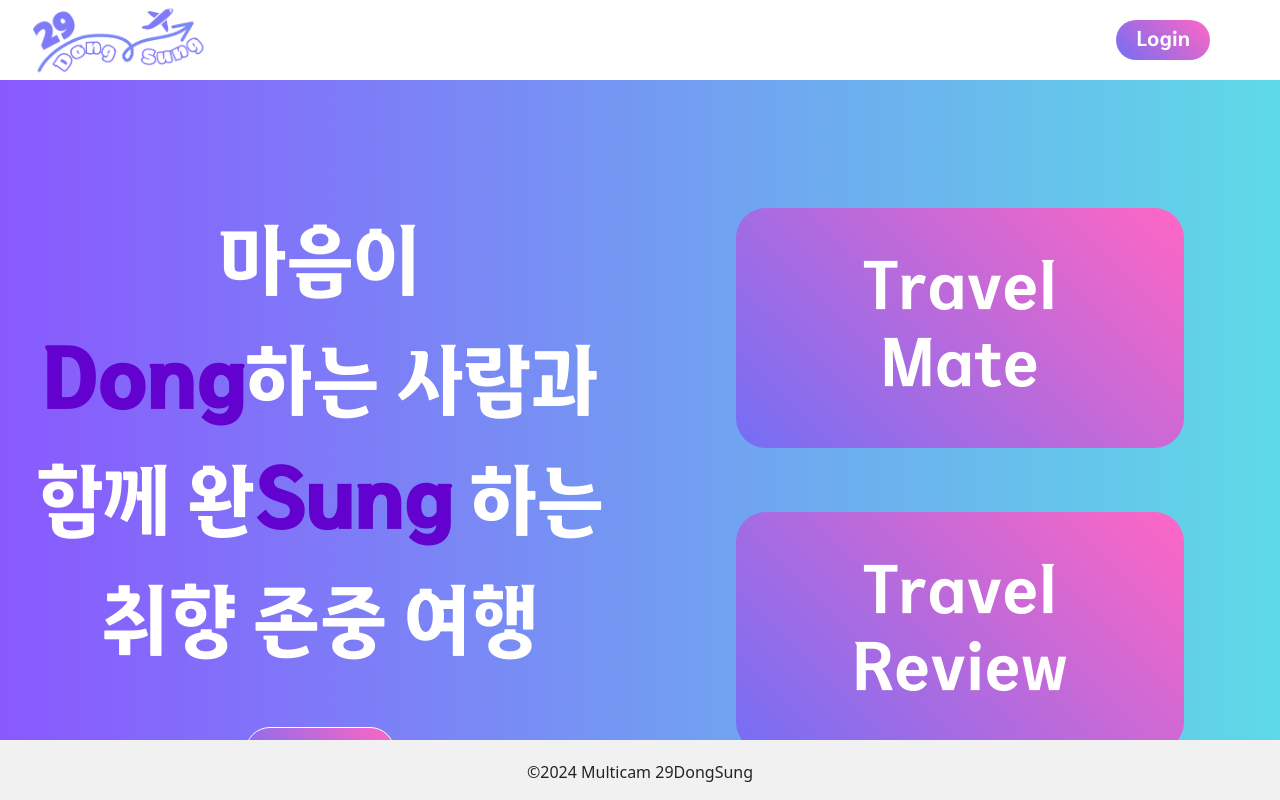
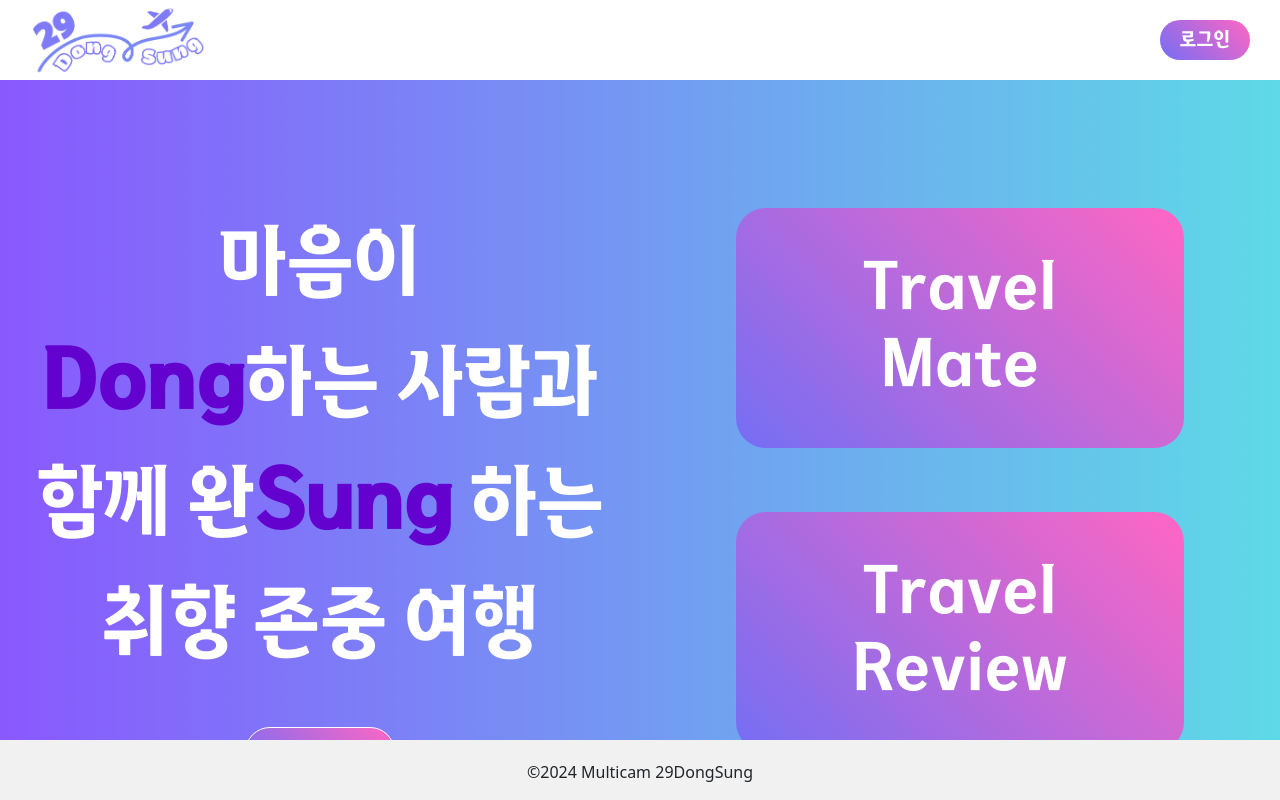
Before and after one commit to Coscle/LeeGuDongSung, a React (Create React App) app: page / in a window 1280 px wide. Shown: the top 800 px of the page. Built offline with nearby package versions, Linux system fonts and the light colour scheme.

Commit message:
change login logout

```diff
--- a/src/components/Header.js
+++ b/src/components/Header.js
@@ -1,15 +1,55 @@
+import React, { useState } from 'react';
+import { Link, useLocation } from 'react-router-dom';
 import hifive from '../images/hifive.png';
 import './header.css';
 import '../fonts/fonts.css';
-import { Link } from 'react-router-dom';
-import Main from './main/Main.js';
 
+export default function Header() {
+  const [isLoggedIn, setIsLoggedIn] = useState(false);
+  const location = useLocation();
 
-export default function App() {
+  // 로그인 버튼 클릭 시 로그인 상태 변경
+  const handleLogin = () => {
+    setIsLoggedIn(true);
+  };
+
+  // 로그아웃 버튼 클릭 시 로그인 상태 변경
+  const handleLogout = () => {
+    setIsLoggedIn(false);
+  };
+
+  // 현재 경로가 '/Login'인지 확인
+  const isLoginPage = location.pathname === '/Login';
+
   return (
     <div className="Header">
-      <Link to="/Main"><img className="hifive" src={hifive} alt="logo" /></Link>
-      <Link to="/Login">< button className="LoginBtn">Login</button></Link>
+      <Link to="/Main">
+        <img className="hifive" src={hifive} alt="logo" />
+      </Link>
+
+      {isLoginPage ? (
+        <Link to="/Main">
+          <button className="MainBtn">메인으로</button>
+        </Link>
+      ) : (
+        <>
+          {isLoggedIn ? (
+            <div>
+              <button onClick={handleLogout} className="LogoutBtn">로그아웃</button>
+              <Link to="/Message">
+                <button className="messageBtn">쪽지함</button>
+              </Link>
+              <Link to="/MyProfile">
+                <button className="profileBtn">내 프로필</button>
+              </Link>
+            </div>
+          ) : (
+            <Link to="/Login">
+              <button className="LoginBtn" onClick={handleLogin}>로그인</button>
+            </Link>
+          )}
+        </>
+      )}
     </div>
   );
 }
--- a/src/components/header.css
+++ b/src/components/header.css
@@ -12,7 +12,11 @@
     height: 80px;
 }
 
-.LoginBtn {
+.LoginBtn,
+.profileBtn,
+.messageBtn,
+.LogoutBtn,
+.MainBtn {
     background: linear-gradient(45deg, #746EF4, #FF66C3);
     border: none;
     color: white;
@@ -21,16 +25,28 @@
     text-decoration: none;
     display: inline-block;
     font-size: 20px;
-    margin-right: 50px;
     cursor: pointer;
     border-radius: 20px;
     transition: background-color 0.3s ease;
     font-family: "YeojuCeramic";
-  	padding: 5px 20px;
+    padding: 5px 20px;
+    margin-right: 10px;
 }
 
-.LoginBtn:hover {
+.LoginBtn:hover,
+.profileBtn:hover,
+.messageBtn:hover,
+.LogoutBtn:hover,
+.MainBtn:hover {
     background: linear-gradient(45deg, #FF66C3, #746EF4);
     transform: scale(1.1);
     transition: background-color 0.3s, transform 0.3s;
 }
+
+
+.LoginBtn,
+.profileBtn,
+.messageBtn,
+.LogoutBtn {
+    float: right;
+}
```
Also changed, not shown: src/setupProxy.js (added, +11 -0 lines), 1 other file (tests, documents, lock files or other folders).
